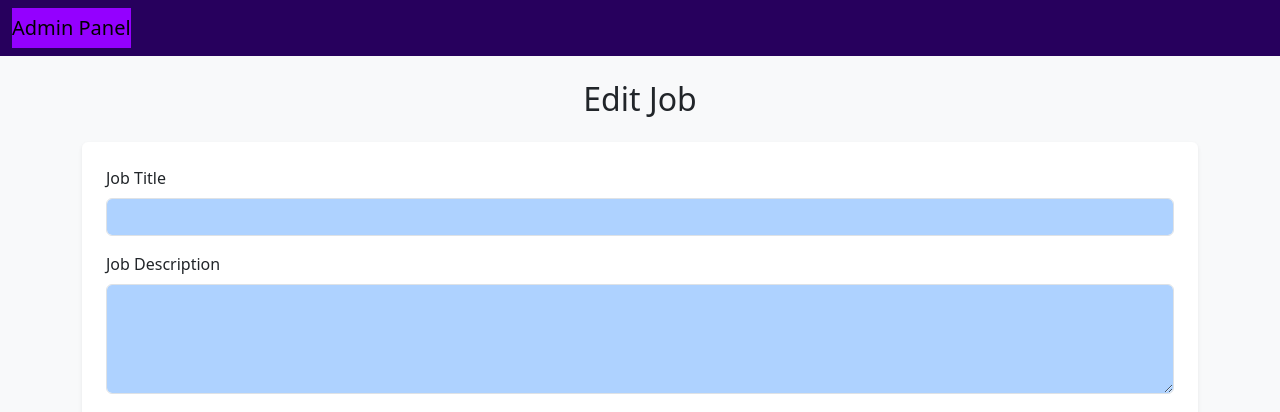
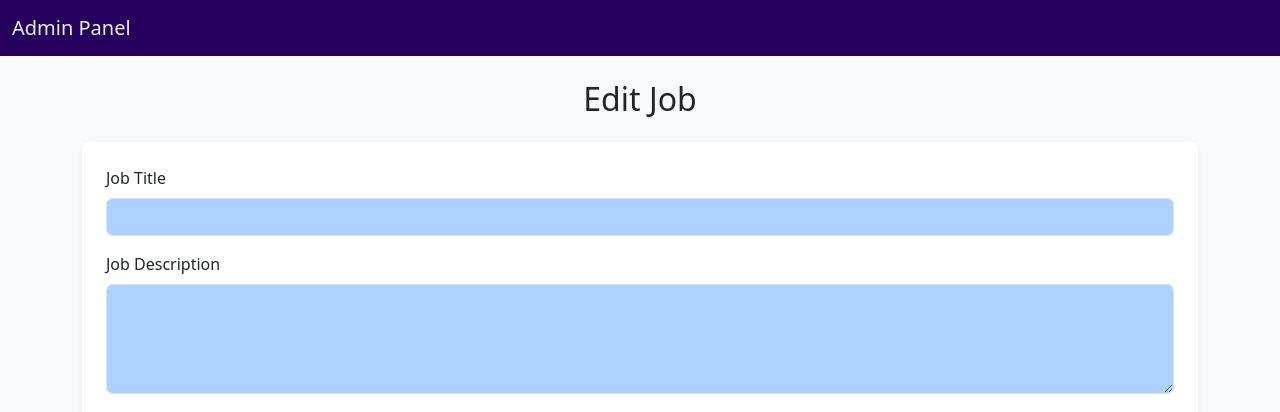
Before and after one commit to uday7223/job-portal-app, a PHP site: page /admin/edit_job.php in a window 1280 px wide. Shown: the top 412 px of the page. Run offline with PHP 8.4, Linux system fonts and the light colour scheme; the visitor is signed in with stand-in values (Sample User, id 1); data that the repository does not hold is empty.

Commit message:
ui change

```diff
--- a/public/index.php
+++ b/public/index.php
@@ -15,7 +15,7 @@
 <body class="bg-light ">
 
   <!-- Navbar -->
-  <nav class="navbar navbar-expand-lg navbar-dark bg-dark">
+  <nav class="navbar navbar-expand-lg ">
     <div class="container-fluid">
       <a class="navbar-brand" href="#">Job Portal</a>
     </div>
--- a/styles/styles.css
+++ b/styles/styles.css
@@ -17,9 +17,15 @@ nav, footer {
   color: white;
 }
 
+nav{
+    a{
+        color: #E4F1FF !important;
+    }
+}
 
 
-.btn-primary, a {
+
+.btn-primary{
   background-color: #9400FF;
   color: white;
 }
```
